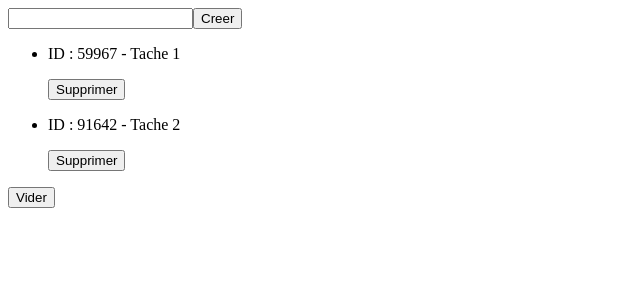
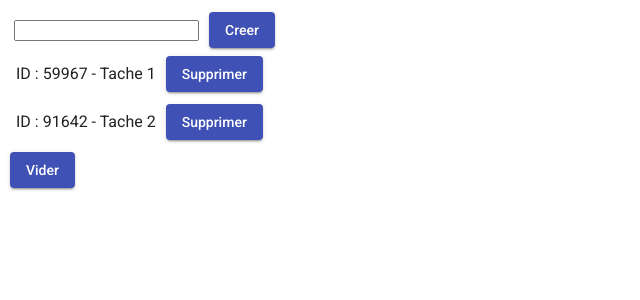
Before and after one commit to antoinebouard/angularcoursAngePicard, an Angular app: page / in a window 1280 px wide. Shown: the top 300 px of the page, without its empty margins (0-640 px from the left). Built offline with nearby package versions, Linux system fonts and the light colour scheme.

Commit message:
materialangular

```diff
--- a/angular.json
+++ b/angular.json
@@ -24,6 +24,7 @@
               "src/assets"
             ],
             "styles": [
+              "./node_modules/@angular/material/prebuilt-themes/indigo-pink.css",
               "src/styles.css"
             ],
             "scripts": []
@@ -88,6 +89,7 @@
               "src/assets"
             ],
             "styles": [
+              "./node_modules/@angular/material/prebuilt-themes/indigo-pink.css",
               "src/styles.css"
             ],
             "scripts": []
--- a/package.json
+++ b/package.json
@@ -12,10 +12,12 @@
   "private": true,
   "dependencies": {
     "@angular/animations": "~9.1.0",
+    "@angular/cdk": "^9.2.4",
     "@angular/common": "~9.1.0",
     "@angular/compiler": "~9.1.0",
     "@angular/core": "~9.1.0",
     "@angular/forms": "~9.1.0",
+    "@angular/material": "^9.2.4",
     "@angular/platform-browser": "~9.1.0",
     "@angular/platform-browser-dynamic": "~9.1.0",
     "@angular/router": "~9.1.0",
--- a/src/app/app.component.ts
+++ b/src/app/app.component.ts
@@ -13,11 +13,15 @@ export interface Todo {
     <app-create-todo
       (newText)="this.todo.add($event)"></app-create-todo>
     <app-to-do-list [tabText]="tabText"></app-to-do-list>
-    <button (click)="this.todo.vider()">Vider
-    </button>
+    <button class="button" mat-raised-button color="primary" (click)="this.todo.vider()">Vider</button>
     `,
-  styles: [``]
+  styles: [`
+    .button {
+      margin-left: 10px;
+    }
+  `]
 })
+
 export class AppComponent {
 
   text: string
--- a/src/app/create-todo/create-todo.component.ts
+++ b/src/app/create-todo/create-todo.component.ts
@@ -9,11 +9,18 @@ export interface Todo {
 @Component({
   selector: 'app-create-todo',
   template: `
-  <input type="text" [(ngModel)]="text" (keydown.enter)="this.create()"/>
-  <button (click)="this.create()">Creer
-  </button>
+    <input matInput type="text" class="input" [(ngModel)]="text" (keydown.enter)="this.create()"/>
+    <button class="button" mat-raised-button color="primary" (click)="this.create()">Creer</button>
   `,
-  styles: [``]
+  styles: [`
+    .input {
+      margin-top: 20px;
+      margin-left: 14px;
+    }
+    .button {
+      margin-left: 10px;
+    }
+  `]
 })
 export class CreateTodoComponent implements OnInit {
 
--- a/src/app/to-do-list/to-do-list.component.ts
+++ b/src/app/to-do-list/to-do-list.component.ts
@@ -8,11 +8,11 @@ export interface Todo {
 @Component({
   selector: 'app-to-do-list',
   template: `
-  <ul>
-    <li *ngFor="let text of tabText">
+  <mat-list>
+    <mat-list-item *ngFor="let text of tabText">
       <app-todo-list-item [text]="text" [tabText]="tabText"></app-todo-list-item>
-    </li>
-  </ul>
+    </mat-list-item>
+  </mat-list>
   `,
   styles: [``]
 })
@@ -25,3 +25,9 @@ export class ToDoListComponent implements OnInit {
   }
 
 }
+
+// <mat-list>
+//  <mat-list-item> Pepper </mat-list-item>
+//  <mat-list-item> Salt </mat-list-item>
+//  <mat-list-item> Paprika </mat-list-item>
+// </mat-list>
--- a/src/app/todo-list-item/todo-list-item.component.ts
+++ b/src/app/todo-list-item/todo-list-item.component.ts
@@ -9,9 +9,11 @@ export interface Todo {
 @Component({
   selector: 'app-todo-list-item',
   template: `
-  <p>ID : {{ text.id }} - {{ text.value }}</p><button (click)="this.todo.delete(text)">Supprimer</button>
+  <p>ID : {{ text.id }} - {{ text.value }}<button class="button" mat-raised-button color="primary" (click)="this.todo.delete(text)">Supprimer</button></p>
   `,
-  styles: [``]
+  styles: [`.button {
+    margin-left: 10px;
+  }`]
 })
 export class TodoListItemComponent implements OnInit {
 
--- a/src/index.html
+++ b/src/index.html
@@ -6,8 +6,10 @@
   <base href="/">
   <meta name="viewport" content="width=device-width, initial-scale=1">
   <link rel="icon" type="image/x-icon" href="favicon.ico">
+  <link href="https://fonts.googleapis.com/css?family=Roboto:300,400,500&display=swap" rel="stylesheet">
+  <link href="https://fonts.googleapis.com/icon?family=Material+Icons" rel="stylesheet">
 </head>
-<body>
+<body class="mat-typography">
   <app-root></app-root>
 </body>
 </html>
--- a/src/styles.css
+++ b/src/styles.css
@@ -1 +1,4 @@
 /* You can add global styles to this file, and also import other style files */
+
+html, body { height: 100%; }
+body { margin: 0; font-family: Roboto, "Helvetica Neue", sans-serif; }
```
Also changed, not shown: src/app/app.module.ts (+11 -1 lines), 1 other file (tests, documents, lock files or other folders).
